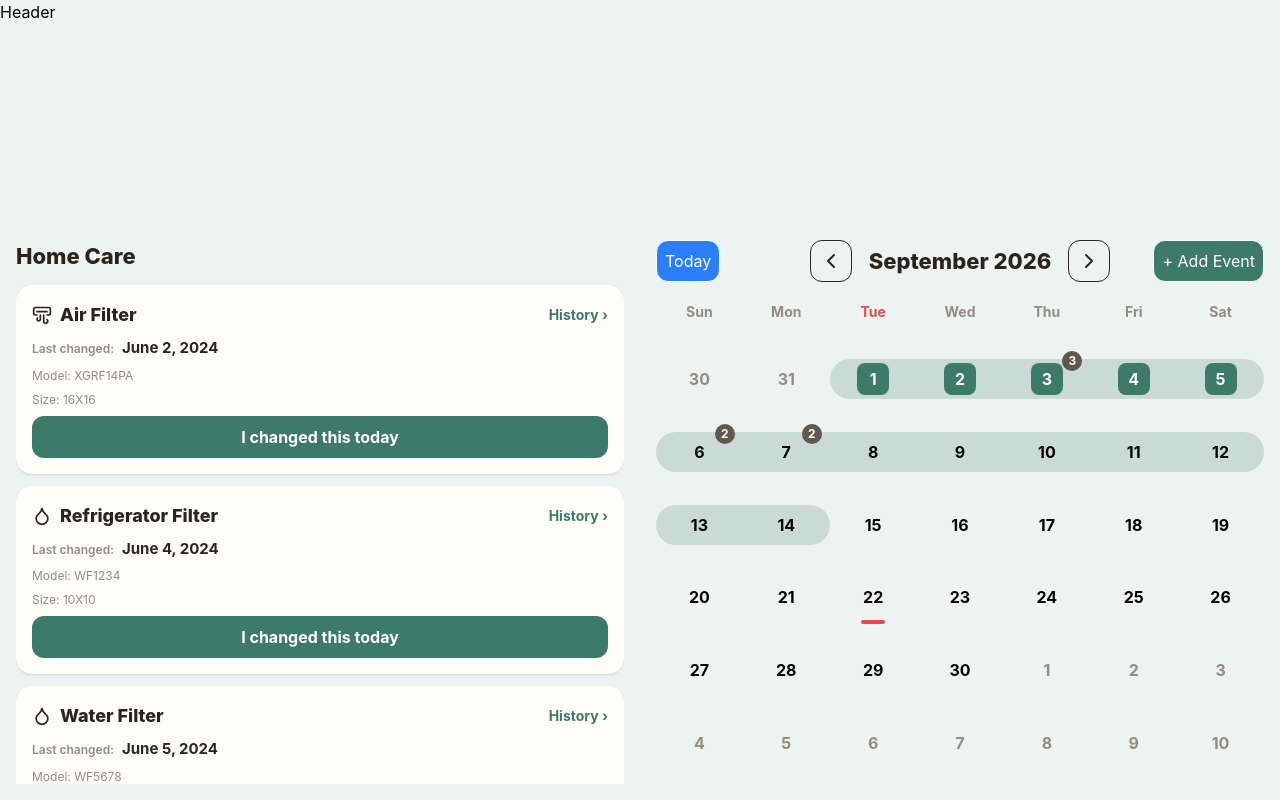
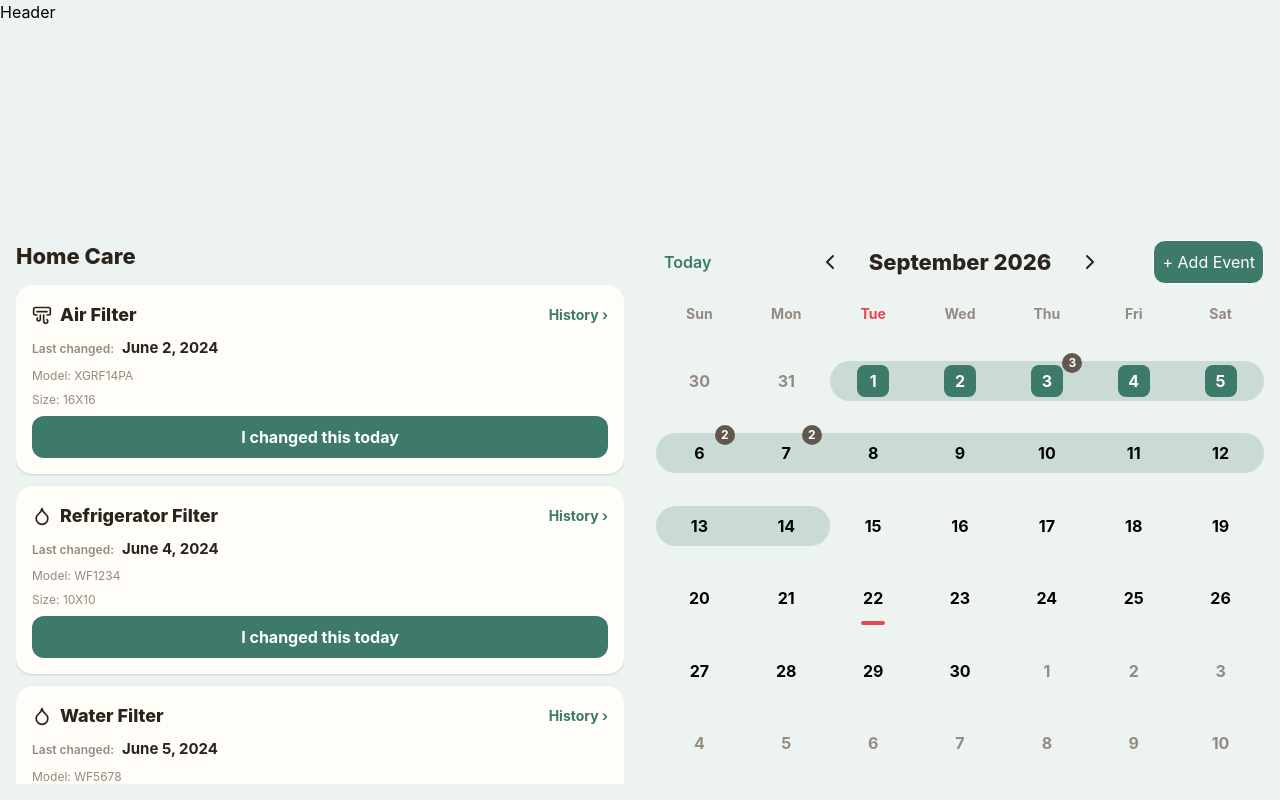
Before and after one commit to parekhr/family-dashboard, a React (Vite) app: page / in a window 1280 px wide. Built offline with nearby package versions, Linux system fonts and the light colour scheme.

Commit message:
Adjusted styles to calendar, easier to read events on hover

```diff
--- a/src/widgets/calendar/CalendarWidget.tsx
+++ b/src/widgets/calendar/CalendarWidget.tsx
@@ -50,19 +50,22 @@ export function CalendarWidget() {
     return (
         <div className="flex flex-col flex-1 min-h-0 gap-3">
             <div className="grid grid-cols-[1fr_auto_1fr] items-center">
-                <button className="justify-self-start p-2 border h-[42px] rounded-xl cursor-pointer text-white bg-blue-500 hover:bg-blue-600" onClick={() => { setMonth(today.getMonth() + 1); setYear(today.getFullYear()); }}>Today</button>
+                <button className="justify-self-start px-2 h-11 rounded-lg cursor-pointer text-primary font-semibold active:bg-muted/15 hover:bg-muted/10"
+                    onClick={() => { setMonth(today.getMonth() + 1); setYear(today.getFullYear()); }}>
+                    Today
+                </button>
                 <div className="flex items-center gap-2">
-                    <button onClick={handlePrevMonth} className="p-2 border h-[42px] rounded-xl cursor-pointer text-ink hover:bg-muted/10">
+                    <button onClick={handlePrevMonth} className="flex items-center justify-center cursor-pointer text-ink w-11 h-11 rounded-full active:bg-muted/15 hover:bg-muted/10">
                         <ChevronLeft />
                     </button>
                     <h2 className="w-[200px] text-center text-[22px] font-extrabold text-ink">
                         {monthNames[month - 1]} {year}
                     </h2>
-                    <button onClick={handleNextMonth} className="p-2 border h-[42px] rounded-xl cursor-pointer text-ink hover:bg-muted/10">
+                    <button onClick={handleNextMonth} className="flex items-center justify-center cursor-pointer text-ink w-11 h-11 rounded-full active:bg-muted/15 hover:bg-muted/10">
                         <ChevronRight />
                     </button>
                 </div>
-                <button className="justify-self-end p-2 border h-[42px] rounded-xl cursor-pointer bg-primary text-white">+ Add Event</button>
+                <button className="justify-self-end p-2 border h-11 rounded-xl cursor-pointer bg-primary text-white active:bg-primary-hover hover:bg-primary-hover">+ Add Event</button>
             </div>
             <div className="grid grid-cols-7 gap-x-0 gap-y-2 flex-1 min-h-0">
                 {weekdays.map((weekday) => (
@@ -84,11 +87,11 @@ export function CalendarWidget() {
                     const roundRight = isSaturdayEdge || !bandDays[index + 1]
                     const hasEvent = hasSingleDayEvent || hasMultiDayEvent
                     return (
-                        <div key={day.iso} className={`p-2 text-center font-bold relative ${day.inMonth ? '' : 'text-muted'} ${hasEvent ? 'cursor-pointer' : ''}`} onClick={() => { if(hasEvent) setSelectedDay(day.iso) }}>
+                        <div key={day.iso} className={`p-2 text-center font-bold relative ${day.inMonth ? '' : 'text-muted'} ${hasEvent ? 'group cursor-pointer' : ''}`} onClick={() => { if(hasEvent) setSelectedDay(day.iso) }}>
                             {hasMultiDayEvent && (
                                 <span className={`absolute inset-x-0 top-1 h-10 bg-primary/20 ${roundLeft ? 'rounded-l-full' : ''} ${roundRight ? 'rounded-r-full' : ''}`}></span>
                             )}
-                            <span className={`relative inline-flex items-center justify-center w-8 h-8 rounded-lg ${hasSingleDayEvent ? 'bg-primary text-card' : ''}`}>{Number(day.iso.slice(-2))}</span>
+                            <span className={`relative inline-flex items-center justify-center w-8 h-8 rounded-lg transition-transform group-hover:scale-112 group-active:scale-95 ${hasSingleDayEvent ? 'bg-primary text-card' : ''}`}>{Number(day.iso.slice(-2))}</span>
                             {day.iso === todayISO && day.inMonth && (
                                 <span className="absolute bottom-3.5 left-1/2 -translate-x-1/2 w-6 h-1 rounded-full bg-today"></span>
                             )}
--- a/src/widgets/calendar/dayEvents.ts
+++ b/src/widgets/calendar/dayEvents.ts
@@ -3,5 +3,7 @@ import type { CalendarEvent } from './useCalendarData'
 export function dayEvents(events: CalendarEvent[], dayISO: string): CalendarEvent[] {
 
     const eventsForDay = events.filter(event => event.start <= dayISO && event.end >= dayISO)
-    return eventsForDay
+    const allDayEvents = eventsForDay.filter(event => event.allDay).sort((a, b) => a.start.localeCompare(b.start))
+    const timedEvents = eventsForDay.filter(event => !event.allDay).sort((a, b) => (a.time ?? '').localeCompare(b.time ?? ''))
+    return [...allDayEvents, ...timedEvents]
 }
```
